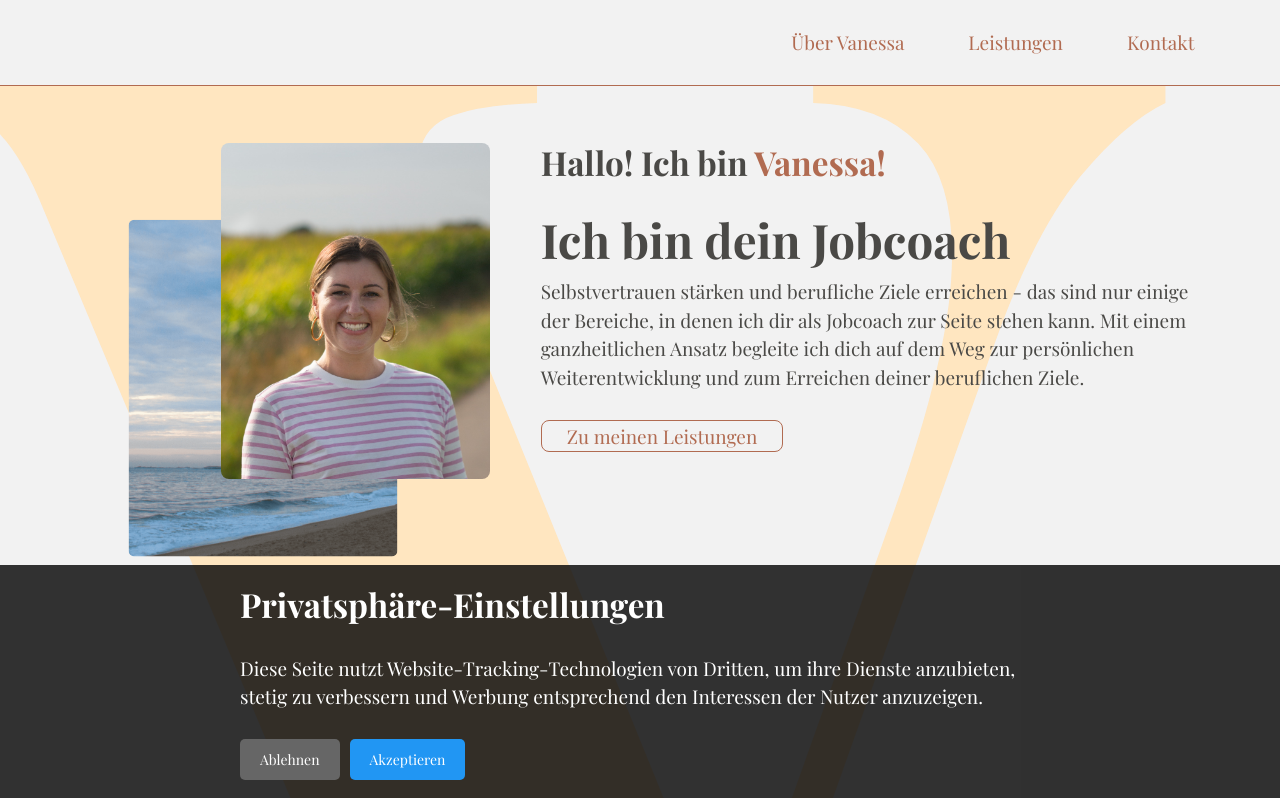
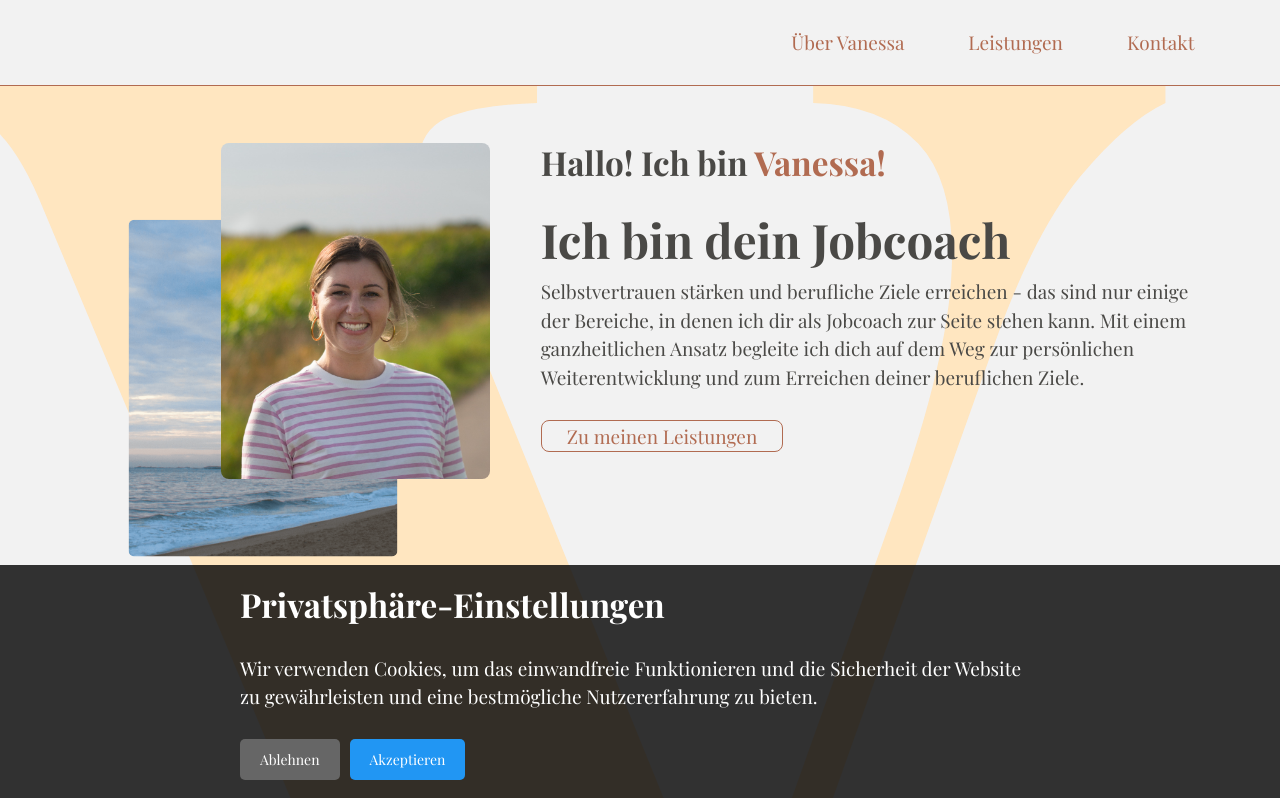
Before and after one commit to gcostasoares/vanessa_website, a plain HTML site: page index.html in a window 1280 px wide. Shown: the top 798 px of the page. Drawn offline with nearby package versions, Linux system fonts and the light colour scheme; a web font is replaced by a local one.

Commit message:
Update index.html

```diff
--- a/index.html
+++ b/index.html
@@ -19,7 +19,7 @@
     <div id="cookieConsent" class="cookie-consent">
     <div class="cookie-content">
         <h3>Privatsphäre-Einstellungen</h3>
-        <p>Diese Seite nutzt Website-Tracking-Technologien von Dritten, um ihre Dienste anzubieten, stetig zu verbessern und Werbung entsprechend den Interessen der Nutzer anzuzeigen.</p>
+        <p>Wir verwenden Cookies, um das einwandfreie Funktionieren und die Sicherheit der Website zu gewährleisten und eine bestmögliche Nutzererfahrung zu bieten.</p>
         <div class="cookie-buttons">
             <button id="rejectBtn" class="btn-reject">Ablehnen</button>
             <button id="acceptBtn" class="btn-accept">Akzeptieren</button>
```
